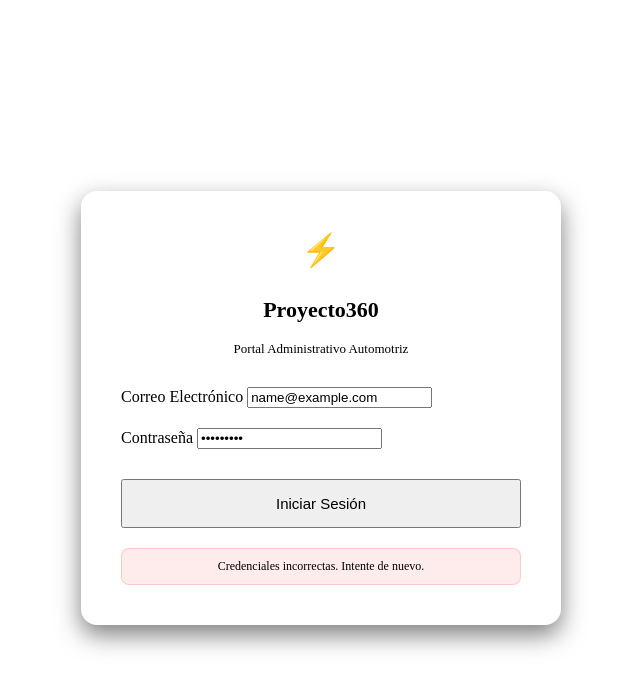
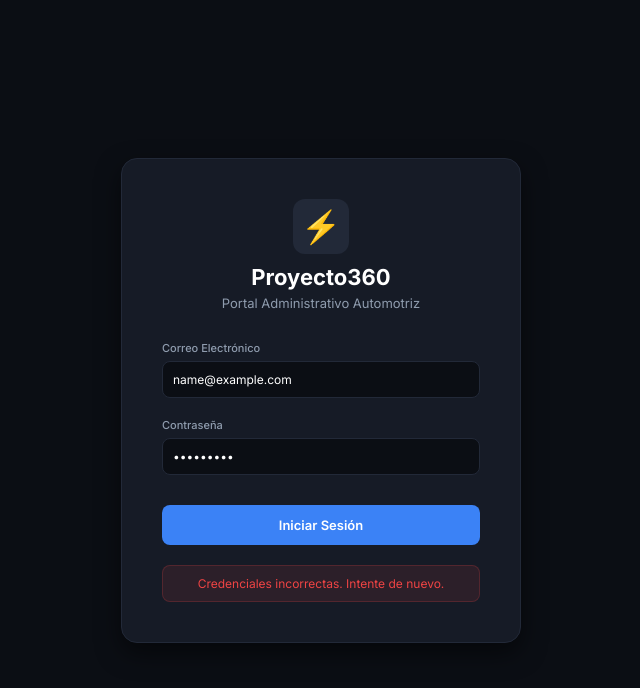
Before and after one commit to rizoa1333-dotcom/dashboard-lote-autos, a plain HTML site: page index.html in a window 1280 px wide. Both pictures are taken after typing "name@example.com", "Sample123" into the empty fields and a click on the button "Iniciar Sesión". Shown: the whole page, without its empty margins (319-959 px from the left). Drawn offline with nearby package versions, Linux system fonts and the light colour scheme; no server answers.

Commit message:
Fix CSS final

```diff
--- a/styles.css
+++ b/styles.css
@@ -1,62 +1,80 @@
-/* --- ESTILOS DE LOGIN PROFESIONAL --- */
-.login-body {
-    display: flex;
-    justify-content: center;
-    align-items: center;
-    height: 100vh;
-    background-color: var(--bg-main);
+:root {
+    --bg-main: #0B0E14;
+    --bg-card: #131722;
+    --bg-sidebar: #161B26;
+    --border-color: #222938;
+    --text-pure: #FFFFFF;
+    --text-muted: #8F9CAE;
+    --accent-green: #4ADE80;
+    --accent-blue: #3B82F6;
+    --danger: #EF4444;
 }
 
-.login-container {
-    background-color: var(--bg-sidebar);
-    padding: 40px;
-    border-radius: 16px;
-    border: 1px solid var(--border-color);
-    width: 100%;
-    max-width: 400px;
-    box-shadow: 0 10px 25px rgba(0,0,0,0.5);
+* { margin: 0; padding: 0; box-sizing: border-box; font-family: 'Inter', sans-serif; }
+body { background-color: var(--bg-main); color: var(--text-pure); min-height: 100vh; overflow-x: hidden; }
+
+/* --- 1. ESTILOS DEL LOGIN (index.html) --- */
+.login-body { display: flex; justify-content: center; align-items: center; height: 100vh; background-color: var(--bg-main); }
+.login-container { background-color: var(--bg-sidebar); padding: 40px; border-radius: 16px; border: 1px solid var(--border-color); width: 100%; max-width: 400px; box-shadow: 0 10px 25px rgba(0,0,0,0.5); }
+.login-header { text-align: center; margin-bottom: 30px; }
+.login-header .brand-icon { display: inline-block; font-size: 32px; margin-bottom: 10px; }
+.login-header h2 { font-size: 22px; color: var(--text-pure); }
+.login-header p { font-size: 13px; color: var(--text-muted); margin-top: 5px; }
+.login-form { display: flex; flex-direction: column; gap: 20px; }
+.btn-login { margin-top: 10px; font-size: 15px; padding: 14px; }
+.error-message { color: var(--danger); background: rgba(239, 68, 68, 0.1); border: 1px solid rgba(239, 68, 68, 0.2); padding: 10px; border-radius: 8px; font-size: 12px; text-align: center; }
+
+/* --- 2. ESTILOS DEL DASHBOARD (dashboard.html) --- */
+.dashboard-layout { display: flex; min-height: 100vh; }
+.sidebar { width: 320px; background-color: var(--bg-sidebar); border-right: 1px solid var(--border-color); padding: 25px; display: flex; flex-direction: column; gap: 30px; }
+.brand { display: flex; align-items: center; gap: 12px; }
+.brand-icon { font-size: 24px; background: var(--border-color); padding: 8px; border-radius: 12px; }
+.brand h2 { font-size: 18px; font-weight: 700; }
+.brand p { font-size: 12px; color: var(--text-muted); }
+.sidebar-section { background: rgba(255,255,255,0.02); border: 1px solid var(--border-color); padding: 20px; border-radius: 16px; display: flex; flex-direction: column; gap: 15px; }
+.sidebar-section h3 { font-size: 13px; color: var(--text-muted); text-transform: uppercase; letter-spacing: 0.5px; }
+
+.input-group { display: flex; flex-direction: column; gap: 6px; }
+.input-group label { font-size: 11px; color: var(--text-muted); font-weight: 500; }
+.input-group input { background: #0B0E14; border: 1px solid var(--border-color); padding: 10px; border-radius: 8px; color: white; font-size: 12px; outline: none; }
+.input-group input:focus { border-color: var(--accent-blue); }
+
+.btn-primary { background: var(--accent-blue); color: white; border: none; padding: 12px; border-radius: 8px; font-weight: 600; font-size: 13px; cursor: pointer; transition: background 0.2s; }
+.btn-primary:hover { background: #2563EB; }
+
+.main-content { flex: 1; padding: 40px; display: flex; flex-direction: column; gap: 30px; }
+.main-header { display: flex; justify-content: space-between; align-items: center; border-bottom: 1px solid var(--border-color); padding-bottom: 20px; }
+.header-title h1 { font-size: 24px; font-weight: 700; letter-spacing: -0.5px; }
+.header-title p { color: var(--text-muted); font-size: 14px; margin-top: 4px; }
+
+.dashboard-grid { display: grid; grid-template-columns: 1fr 1fr; gap: 25px; }
+.panel-card { background: var(--bg-card); border: 1px solid var(--border-color); border-radius: 20px; padding: 25px; display: flex; flex-direction: column; gap: 20px; }
+.card-header { display: flex; justify-content: space-between; align-items: center; }
+.card-header h2 { font-size: 16px; font-weight: 600; }
+
+.counter-pill { background: var(--border-color); padding: 2px 10px; border-radius: 20px; font-size: 12px; font-weight: 600; }
+.pulse-dot { width: 8px; height: 8px; background: var(--accent-green); border-radius: 50%; animation: pulse 2s infinite; }
+@keyframes pulse { 0% { box-shadow: 0 0 0 0 rgba(74, 222, 128, 0.7); } 70% { box-shadow: 0 0 0 8px rgba(74, 222, 128, 0); } 100% { box-shadow: 0 0 0 0 rgba(74, 222, 128, 0); } }
+.empty-state { text-align: center; color: var(--text-muted); font-size: 13px; padding: 40px 0; }
+
+.citas-container, .inventory-grid { display: flex; flex-direction: column; gap: 12px; }
+.cita-block, .auto-block { background: #1A1F2C; border: 1px solid var(--border-color); padding: 16px; border-radius: 12px; display: flex; justify-content: space-between; align-items: center; }
+.cita-block { border-left: 4px solid var(--accent-blue); }
+.cita-main h4 { font-size: 14px; font-weight: 600; color: white; }
+.cita-main p { font-size: 12px; color: var(--text-muted); margin: 2px 0 6px 0; }
+.cita-tag { font-size: 11px; font-weight: 600; color: var(--accent-blue); }
+.cita-status-live, .auto-status-badge { font-size: 11px; background: rgba(74, 222, 128, 0.1); color: var(--accent-green); padding: 4px 8px; border-radius: 4px; font-weight: 600; }
+.auto-price { font-size: 16px; font-weight: 700; color: white; margin-top: 4px; }
+
+/* --- 3. ADAPTACIÓN MÓVIL --- */
+#mobile-menu-btn { display: none; }
+
+@media (max-width: 900px) {
+    .dashboard-grid { grid-template-columns: 1fr; }
+
+    .sidebar { position: fixed; left: -320px; top: 0; bottom: 0; width: 320px; z-index: 1000; transition: left 0.3s ease-in-out; box-shadow: 2px 0 10px rgba(0,0,0,0.5); background-color: var(--bg-sidebar); }
+    .sidebar.active { left: 0; }
+    .main-content { padding: 20px; }
+
+    #mobile-menu-btn { display: block; position: fixed; bottom: 80px; right: 20px; background: var(--accent-blue); color: white; padding: 15px 20px; border-radius: 50px; border: none; cursor: pointer; z-index: 1001; box-shadow: 0 4px 12px rgba(0,0,0,0.3); }
 }
-
-.login-header {
-    text-align: center;
-    margin-bottom: 30px;
-}
-
-.login-header .brand-icon {
-    display: inline-block;
-    font-size: 32px;
-    margin-bottom: 10px;
-}
-
-.login-header h2 {
-    font-size: 22px;
-    color: var(--text-pure);
-}
-
-.login-header p {
-    font-size: 13px;
-    color: var(--text-muted);
-    margin-top: 5px;
-}
-
-.login-form {
-    display: flex;
-    flex-direction: column;
-    gap: 20px;
-}
-
-.btn-login {
-    margin-top: 10px;
-    font-size: 15px;
-    padding: 14px;
-}
-
-.error-message {
-    color: var(--danger);
-    background: rgba(239, 68, 68, 0.1);
-    border: 1px solid rgba(239, 68, 68, 0.2);
-    padding: 10px;
-    border-radius: 8px;
-    font-size: 12px;
-    text-align: center;
-}
```
